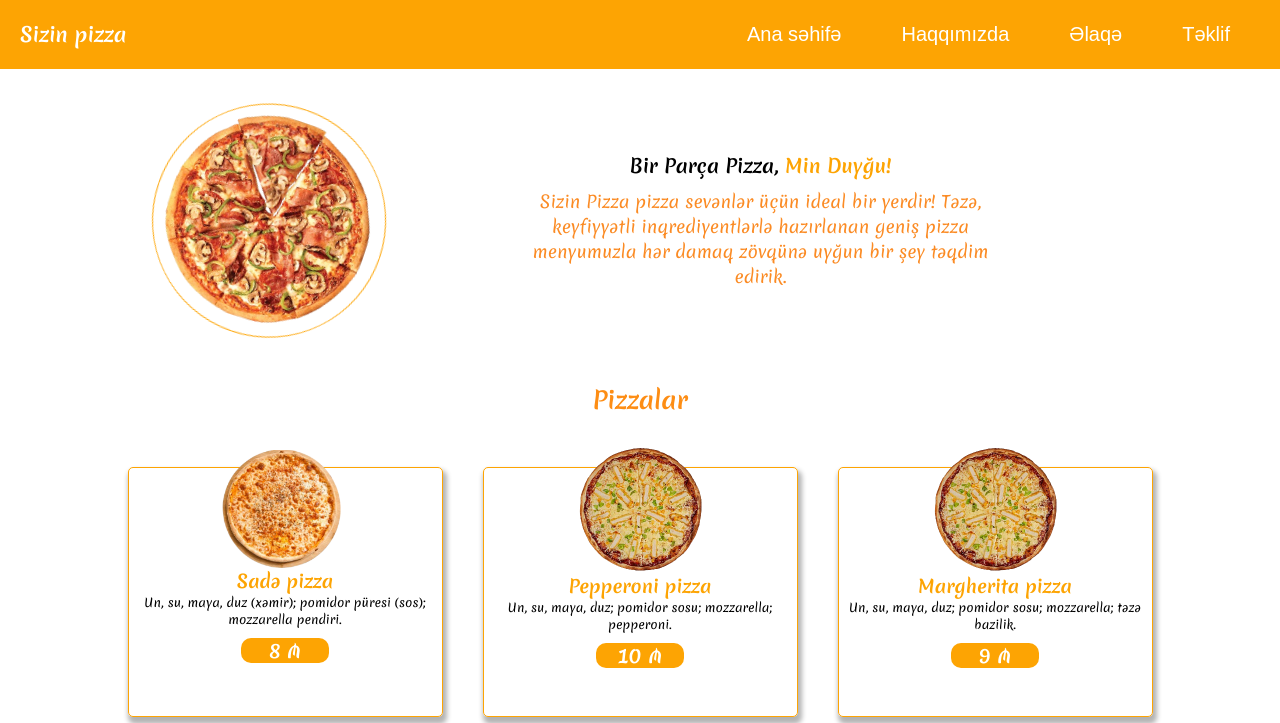
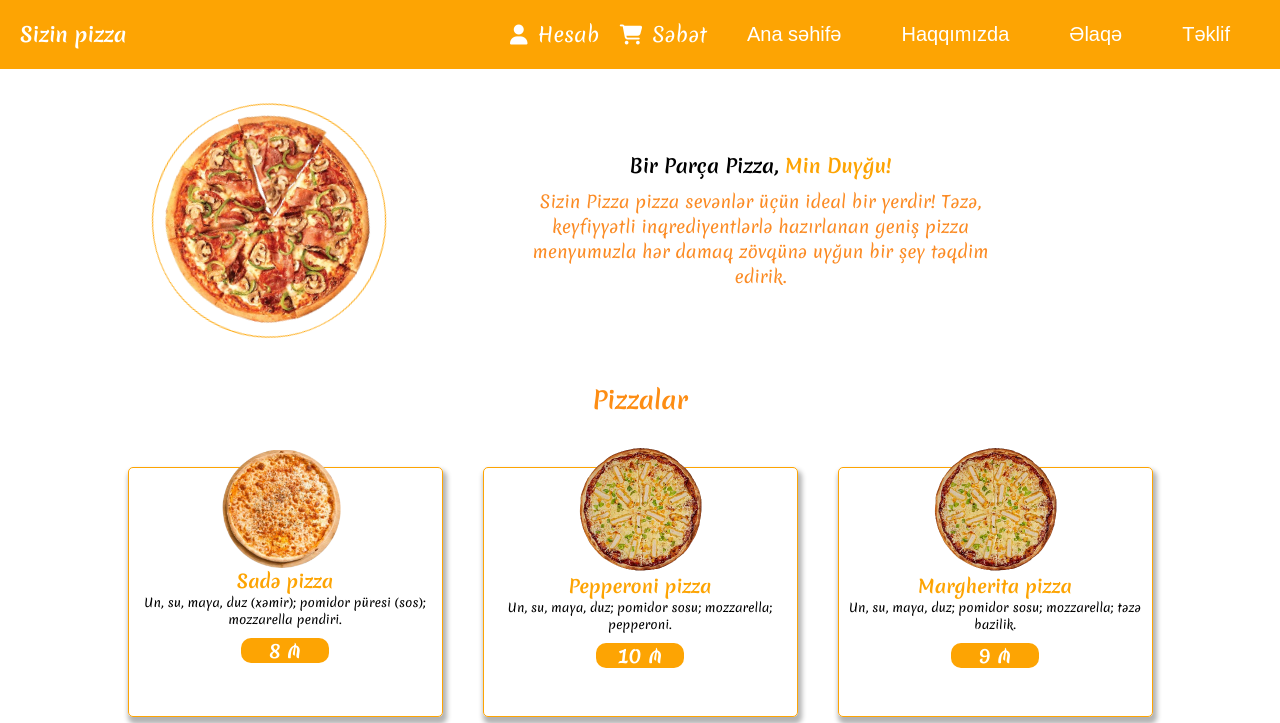
Before and after one commit to NurlanAmanov/sizinpizza, a plain HTML site: page index.htm in a window 1280 px wide. Shown: the top 723 px of the page. Drawn offline with nearby package versions, Linux system fonts and the light colour scheme.

Commit message:
first commit

```diff
--- a/css/stylee.css
+++ b/css/stylee.css
@@ -24,6 +24,21 @@ nav{
     display: flex;
     align-items: center;
      justify-content: space-between;
+
+}
+.users{
+    display: flex;
+    align-items: center;
+    justify-content: center;
+    flex-direction: row;
+    i{
+    font-size: 15px;
+        color: #fff;
+    }
+    p{
+        color: #fff;
+        font-size: 15px;
+    }
 }
 #logo h1{
 color: #fff;
@@ -295,6 +310,22 @@ color: #fff;
         justify-content: center;
 
     }
+    .users{
+        display: flex;
+        align-items: center;
+        justify-content: center;
+        flex-direction: row;
+        gap: 10px;
+        i{
+        font-size: 20px;
+            color: #fff;
+            margin: 0 10px;
+        }
+        p{
+            color: #fff;
+            font-size: 20px;
+        }
+    }
     #deskt-menu{
         margin: 0 10px;
         display: flex;
--- a/index.htm
+++ b/index.htm
@@ -23,11 +23,16 @@
                     <a id="logo" href="#">
                         <h1>Sizin pizza</h1>
                     </a>
+                    <div class="users">
+                        <p> <i class="fa-solid fa-user"></i>Hesab</p>
+                    <p> <i class="fa-solid fa-cart-shopping"></i>Səbət</p>
+                    </div>
                     <div onclick="openbar()" class="barsiocn">
                         <span id="xett1"></span>
                         <span id="xett2"></span>
                         <span id="xett3"></span>
                     </div>
+
 
 
                 </div>
@@ -49,6 +54,10 @@
         <h1>Sizin pizza</h1>
     </a>
     <div class="menu-des">
+        <div class="users">
+            <p> <i class="fa-solid fa-user"></i>Hesab</p>
+        <p> <i class="fa-solid fa-cart-shopping"></i>Səbət</p>
+        </div>
         <ul id="deskt-menu">
             <li><a href="">Ana səhifə</a></li>
             <li  class="drops">
@@ -59,6 +68,7 @@
             <li><a href="">Əlaqə</a></li>
             <li><a href="">Təklif</a></li>
         </ul>
+
     </div>
 </div>
         </nav>
```
